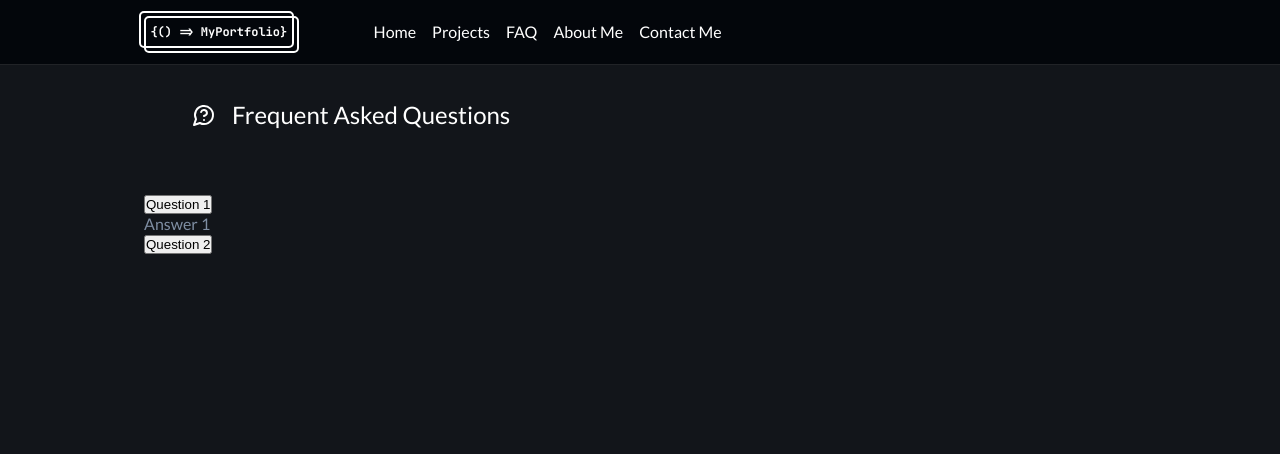
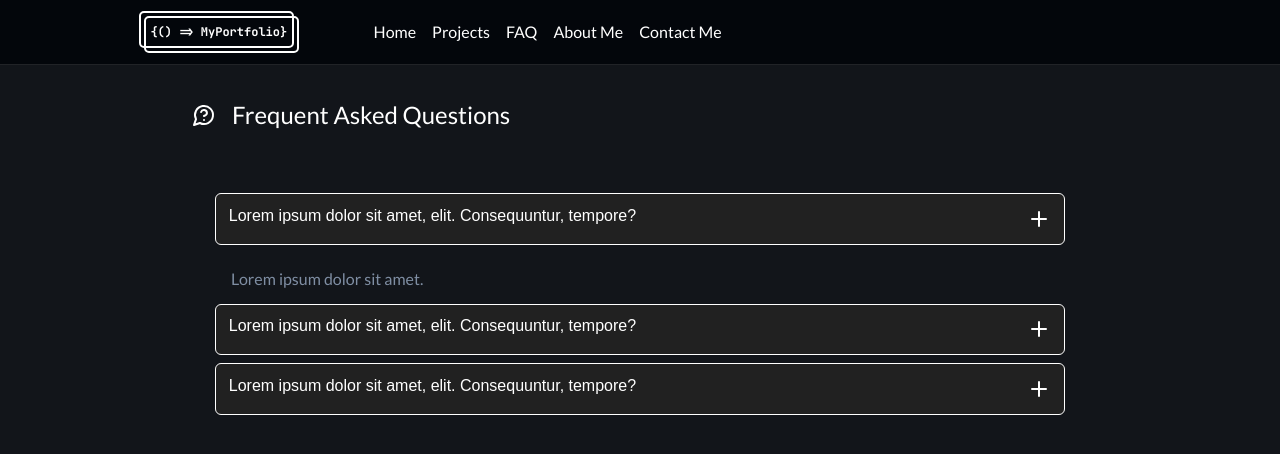
Before and after one commit to billybenntt/portfolio-project-0-showcase, a Next.js app: page /faq in a window 1280 px wide. Shown: the top 454 px of the page. Built offline with nearby package versions, Linux system fonts and the light colour scheme.

Commit message:
styled faq accordion

```diff
--- a/src/components/AccordionComponent.tsx
+++ b/src/components/AccordionComponent.tsx
@@ -1,25 +1,52 @@
 import * as Accordion from '@radix-ui/react-accordion';
+import {PlusIcon} from 'lucide-react'
 
 function AccordionComponent() {
     return (
         <Accordion.Root type="single" defaultValue="item-1" collapsible>
+
+            <div className=" accordion-center">
                 <Accordion.Item value="item-1">
                     <Accordion.Header>
-                    <Accordion.Trigger>Question 1</Accordion.Trigger>
+                        <Accordion.Trigger className="question">
+                            <span>Lorem ipsum dolor sit amet, elit. Consequuntur, tempore?</span>
+                            <PlusIcon/>
+                        </Accordion.Trigger>
                     </Accordion.Header>
-                <Accordion.Content>
-                    Answer 1
+                    <Accordion.Content className="answer">
+                        Lorem ipsum dolor sit amet.
                     </Accordion.Content>
                 </Accordion.Item>
 
                 <Accordion.Item value="item-2">
                     <Accordion.Header>
-                    <Accordion.Trigger>Question 2</Accordion.Trigger>
+                        <Accordion.Trigger className="question">
+                            <span>Lorem ipsum dolor sit amet, elit. Consequuntur, tempore?</span>
+                            <PlusIcon/>
+
+                        </Accordion.Trigger>
                     </Accordion.Header>
-                <Accordion.Content>
-                    Answer 2
+                    <Accordion.Content className="answer">
+                        Lorem ipsum dolor sit amet.
                     </Accordion.Content>
                 </Accordion.Item>
+
+
+                <Accordion.Item value="item-3">
+                    <Accordion.Header>
+                        <Accordion.Trigger className="question">
+                            <span>Lorem ipsum dolor sit amet, elit. Consequuntur, tempore?</span>
+                            <PlusIcon/>
+                        </Accordion.Trigger>
+                    </Accordion.Header>
+                    <Accordion.Content className="answer">
+                        Lorem ipsum dolor sit amet.
+                    </Accordion.Content>
+                </Accordion.Item>
+
+
+            </div>
+
 
         </Accordion.Root>
     )
--- a/src/styles/output.css
+++ b/src/styles/output.css
@@ -437,6 +437,29 @@ section.skills .skills-center {
   gap: 1rem;
 }
 
+.accordion-center {
+  margin: 0 auto;
+  width: 400px;
+  display: flex;
+  flex-direction: column;
+}
+.accordion-center .question {
+  display: flex;
+  justify-content: space-between;
+  border: 1px solid white;
+  border-radius: 6px;
+  font-size: 1rem;
+  background-color: #212121;
+  padding: 0.8rem;
+  text-align: start;
+  color: #FFFFFF;
+  width: 100%;
+  margin-bottom: 0.5rem;
+}
+.accordion-center .answer {
+  padding: 1rem;
+}
+
 @media only screen and (min-width: 768px) {
   .section-title {
     justify-content: start;
@@ -480,6 +503,9 @@ section.skills .skills-center {
   .timeline-1 .timeline-card:nth-child(odd) .date, .timeline-2 .timeline-card:nth-child(odd) .date {
     border-radius: 0 calc(var(--dateH) / 2) calc(var(--dateH) / 2) 0;
   }
+  .accordion-center {
+    width: 850px;
+  }
 }
 @media only screen and (min-width: 768px) and (min-width: 1024px) {
   .section {
--- a/src/styles/scss/_layout.scss
+++ b/src/styles/scss/_layout.scss
@@ -18,7 +18,6 @@ body {
   height: 500px;
   width: 200px;
 }
-
 
 .section-center {
   padding-top: 4rem;
@@ -131,10 +130,7 @@ body {
 
 }
 
-
 // FANCY BORDER
-
-
 .d-border {
   cursor: pointer;
   position: relative;
@@ -192,6 +188,7 @@ body {
 }
 
 
+// HERO SECTION
 section.hero {
   .section-center {
     min-height: 350px;
@@ -203,6 +200,7 @@ section.hero {
 
 }
 
+// SKILLS SECTION
 section.skills {
 
   .skills-center {
@@ -241,12 +239,8 @@ section.skills {
 
 }
 
-
-// TIMELINE
-
-
+// TIMELINE SECTION
 .timeline-1, .timeline-2 {
-
   .timeline-center {
     --col-gap: 2rem;
     --row-gap: 2rem;
@@ -340,6 +334,8 @@ section.skills {
 
 }
 
+
+// PROJECTS PAGE
 .projects-center {
   display: flex;
   justify-content: center;
@@ -347,7 +343,6 @@ section.skills {
   gap: 1.5rem;
   padding: 3rem 0;
 }
-
 
 .project-card {
   padding: 1rem;
@@ -362,6 +357,37 @@ section.skills {
   display: flex;
   justify-content: space-evenly;
   gap: 1rem;
+}
+
+
+// FAQ PAGE
+
+.accordion-center {
+  margin: 0 auto;
+  width: $max-w-sm;
+  display: flex;
+  flex-direction: column;
+
+  .question {
+    display: flex;
+    justify-content: space-between;
+    border: 1px solid white;
+    border-radius: $rounded-md;
+    font-size: 1rem;
+    background-color: $accent-dark-200;
+    padding: 0.8rem;
+    text-align: start;
+    color: $accent-light-100;
+    width: 100%;
+    margin-bottom: 0.5rem;
+  }
+
+  .answer {
+    padding: 1rem;
+
+  }
+
+
 }
 
 
@@ -436,6 +462,13 @@ section.skills {
   }
 
 
+  .accordion-center{
+    width: $max-w-md;
+  }
+
+
+
+
   @media only screen and (min-width: map-get($breakpoints, "lg")) {
     .navbar {
 
```
Lines whose indentation alone changed are shown as unchanged.
